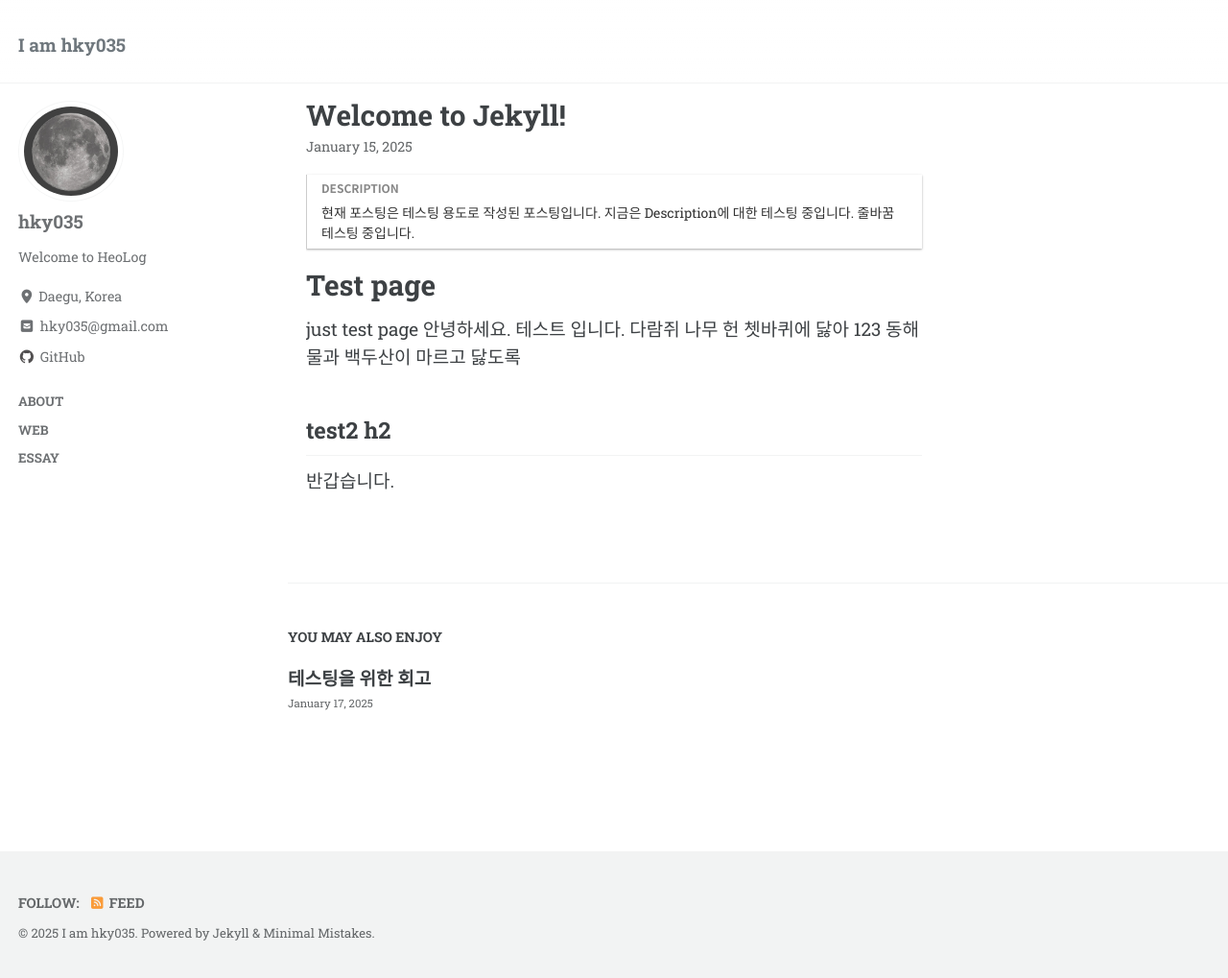
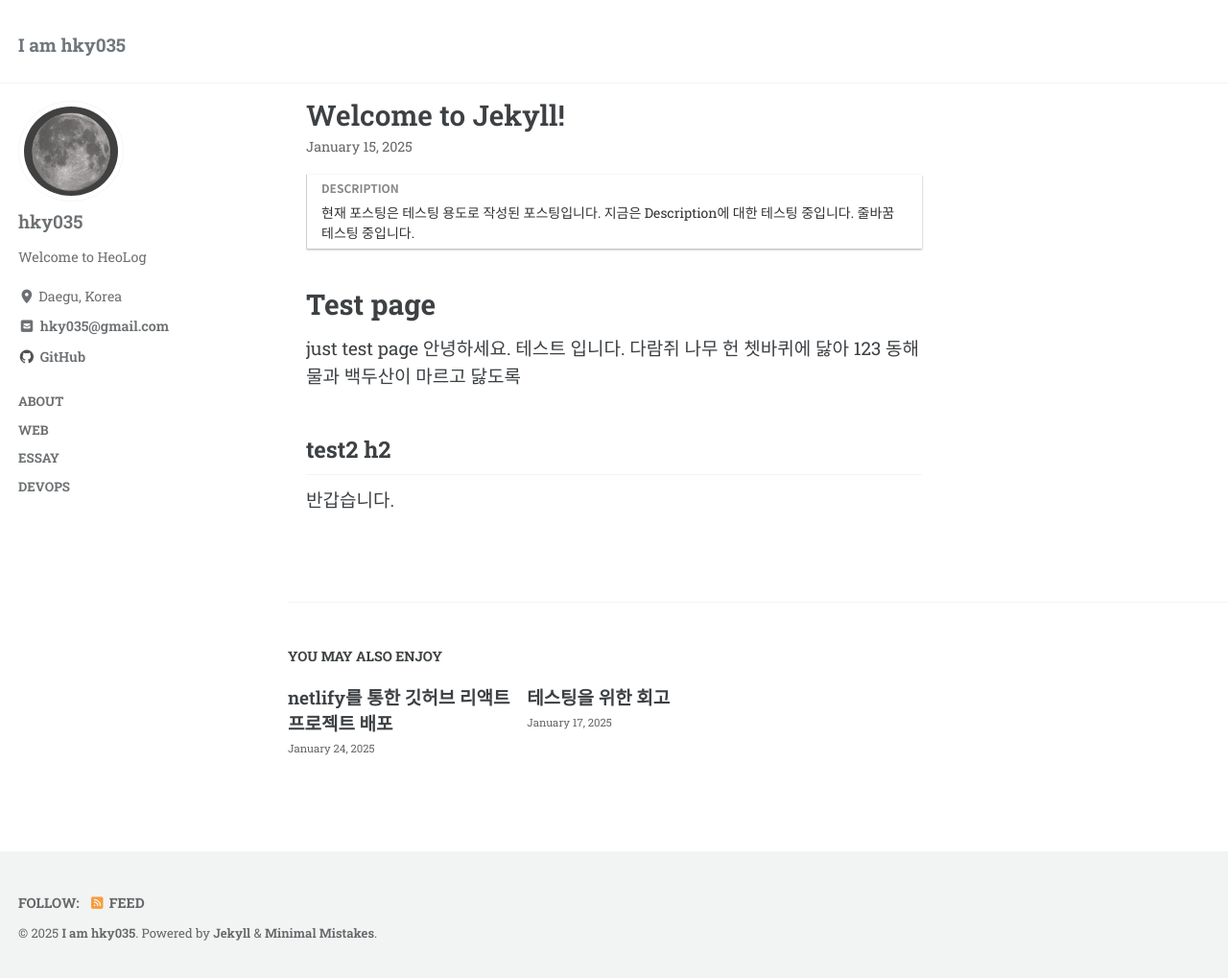
Before and after one commit to hky035/hky035.github.io, a Jekyll site: the page built from _posts/2025-01-15-welcome-to-jekyll.markdown, in a window 1280 px wide and 1021 px high. Shown: the whole window at 96% size. Built offline with Jekyll 4.4.1, drawn with Linux system fonts in a browser that asks for light colours; cached includes are drawn as plain includes.

Commit message:
style: archive 페이지 내 타이틀 마진 변경

```diff
--- a/_data/navigation.yml
+++ b/_data/navigation.yml
@@ -18,3 +18,5 @@ categories:
     url: /web
   - title: "Essay"
     url: /essay
+  - title: "DevOps"
+    url: /devops
--- a/_layouts/archive.html
+++ b/_layouts/archive.html
@@ -19,7 +19,7 @@ layout: default
 
   <div class="archive">
     {% unless page.header.overlay_color or page.header.overlay_image %}
-      <h1 id="page-title" class="page__title"{% if page.locale %} lang="{{ page.locale }}"{% endif %}>{{ page.title }}</h1>
+      <h1 id="page-title" style="margin-top: 20px;" class="page__title"{% if page.locale %} lang="{{ page.locale }}"{% endif %}>{{ page.title }}</h1>
     {% endunless %}
     {{ content }}
   </div>
--- a/_layouts/single.html
+++ b/_layouts/single.html
@@ -51,7 +51,7 @@ layout: default
       {% endunless %}
 
       {% if page.description -%}
-        <div style="margin: 40px 0 20px 0; border-left: 1px solid #ccc; padding: 0 15px; display: flex; flex-direction: column; width: 100%; box-shadow: rgba(0, 0, 0, 0.12) 0px 1px 3px, rgba(0, 0, 0, 0.24) 0px 1px 2px;">
+        <div style="margin: 40px 0 40px 0; border-left: 1px solid #ccc; padding: 0 15px; display: flex; flex-direction: column; width: 100%; box-shadow: rgba(0, 0, 0, 0.12) 0px 1px 3px, rgba(0, 0, 0, 0.24) 0px 1px 2px;">
           <p style="font-weight: bold; font-size: 12px; color: #888; font-family: 'Noto Sans KR'; margin: 0; margin-left: 0; padding-top: 5px;">DESCRIPTION</p>
           <p style="background: transparent; color: #333; font-size: 14px; margin: 3px 0; padding: 3px 0;">
             {{page.description}}
--- /dev/null
+++ b/_posts/devops/2025-01-24-netlify-react-deployment.md
@@ -0,0 +1,16 @@
+---
+layout: single
+title:  "netlify를 통한 깃허브 리액트 프로젝트 배포"
+author_profile: true
+sidbar:
+  nav: "main"
+category: "devops"
+description: "현재 에세이 카테고리를 확인하기 위한 테스트 포스팅입니다. 유의하여 주시길 바라겠습니다."
+published: true
+
+show_date: true
+---
+
+# 서론
+
+[해당 포스팅](https://naver.com)은 필자가 전에 작성하였던
--- a/_sass/minimal-mistakes/_base.scss
+++ b/_sass/minimal-mistakes/_base.scss
@@ -126,6 +126,10 @@ blockquote {
 /* links */
 
 a {
+
+  /* a link - set default font weight */
+  font-weight: 600;
+
   &:focus {
     @extend %tab-focus;
   }
--- a/_sass/minimal-mistakes/_page.scss
+++ b/_sass/minimal-mistakes/_page.scss
@@ -57,6 +57,8 @@ body {
     float: inline-start;
     margin-top: 1em;
     margin-inline: 0;
+    /* set page content min height - 페이지 하단 관련 포스팅-사이드바 겹침 문제 해결*/
+    min-height: 380px;
     width: 100%;
     clear: both;
 
```
Also changed, not shown: _pages/categories/category-devops.md (added, +14 -0 lines).
